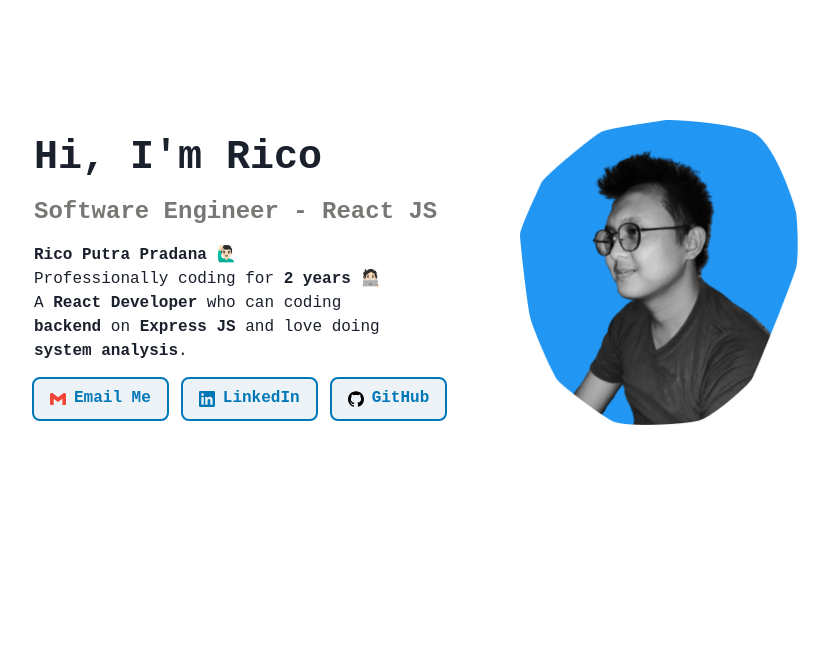
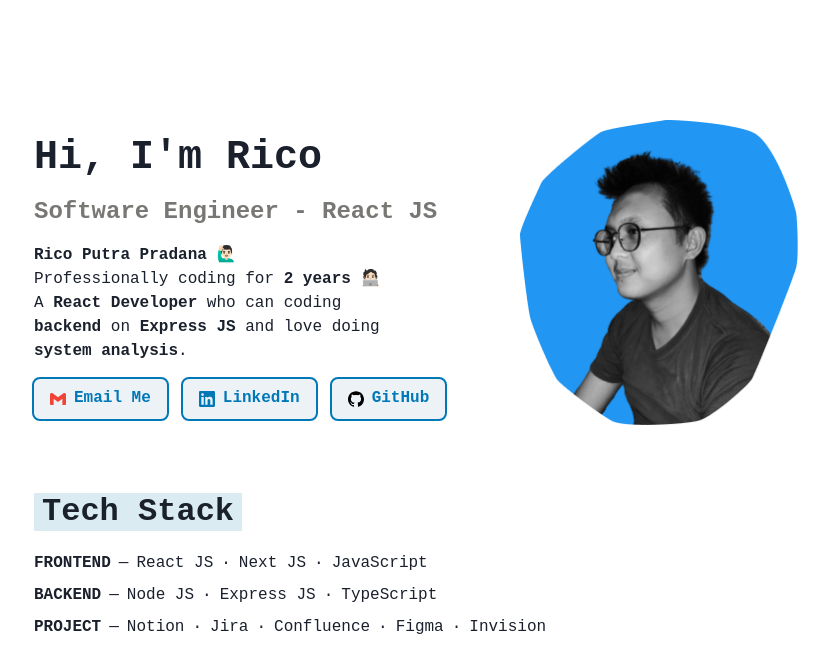
Before and after one commit to ricoputrap/ricoputra, a Next.js app: page / in a window 1280 px wide. Shown: the top 672 px of the page, without its empty margins (224-1053 px from the left). Built offline with nearby package versions, Linux system fonts and the light colour scheme.

Commit message:
redesign: TechStack section

```diff
--- a/components/Layout/index.tsx
+++ b/components/Layout/index.tsx
@@ -1,6 +1,7 @@
 import { Box } from '@chakra-ui/react'
 import React from 'react'
 import Hero from '../organisms/Hero'
+import TechStack from '../organisms/TechStack'
 
 const Layout: React.FC = () => {
   return (
@@ -11,6 +12,7 @@ const Layout: React.FC = () => {
         marginBottom="80px"
       >
         <Hero />
+        <TechStack />
       </Box>
     </Box>
   )
--- /dev/null
+++ b/components/atoms/SectionTitle/index.tsx
@@ -0,0 +1,23 @@
+import { Heading } from '@chakra-ui/react';
+import React from 'react'
+
+type Props = {
+  label: string;
+}
+
+const SectionTitle: React.FC<Props> = ({ label }) => {
+  return (
+    <Heading
+      as="h2"
+      fontSize="32px"
+      backgroundColor="blueSecondary"
+      width="fit-content"
+      paddingX="8px"
+      marginBottom="12px"
+    >
+      { label }
+    </Heading>
+  )
+}
+
+export default SectionTitle
--- /dev/null
+++ b/components/molecules/TechStackRow/index.tsx
@@ -0,0 +1,32 @@
+import { Box, Text } from '@chakra-ui/react'
+import React from 'react'
+
+type Props = {
+  title: string;
+  stacks: string[];
+}
+
+const TechStackRow: React.FC<Props> = ({ title, stacks }) => {
+  return (
+      <Box
+        display="flex"
+        gap={2}
+        flexWrap="wrap"
+        justifyContent={{ base: "center", md: "unset" }}
+      >
+        <Text fontWeight="bold">{ title }</Text>
+        <Text>—</Text>
+
+        {stacks.map((item, index) => (
+          <Box key={item} display="flex" gap={2}>
+            {(index > 0) && (
+              <Text>·</Text>
+            )}
+            <Text>{item}</Text>
+          </Box>
+        ))}
+      </Box>
+  )
+}
+
+export default TechStackRow
--- /dev/null
+++ b/components/organisms/Section/index.tsx
@@ -0,0 +1,19 @@
+import { Stack } from '@chakra-ui/react'
+import React from 'react'
+import SectionTitle from '../../atoms/SectionTitle'
+
+type Props = {
+  title: string;
+  children: React.ReactNode
+}
+
+const Section: React.FC<Props> = ({ title, children }) => {
+  return (
+    <Stack marginTop="60px" alignItems={{ base: "center", md: "unset" }}>
+      <SectionTitle label={ title } />
+      { children }
+    </Stack>
+  )
+}
+
+export default Section
--- /dev/null
+++ b/components/organisms/TechStack/index.tsx
@@ -0,0 +1,30 @@
+import React from 'react'
+import TechStackRow from '../../molecules/TechStackRow'
+import Section from '../Section'
+
+const stacks = {
+  frontend: ["React JS", "Next JS", "JavaScript"],
+  backend: ["Node JS", "Express JS", "TypeScript"],
+  project: ["Notion", "Jira", "Confluence", "Figma", "Invision"]
+}
+
+const TechStack: React.FC = () => {
+  return (
+    <Section title="Tech Stack">
+      <TechStackRow
+        title="FRONTEND"
+        stacks={ stacks.frontend }
+      />
+      <TechStackRow
+        title="BACKEND"
+        stacks={ stacks.backend }
+      />
+      <TechStackRow
+        title="PROJECT"
+        stacks={ stacks.project }
+      />
+    </Section>
+  )
+}
+
+export default TechStack
--- a/pages/_app.tsx
+++ b/pages/_app.tsx
@@ -11,6 +11,7 @@ const theme = extendTheme({
   colors: {
     grayText: "#787774",
     blueLinkedIn: "#0077B7",
+    blueSecondary: "#DAEBF1",
     redGmail: "#F14336"
   }
 })
```
